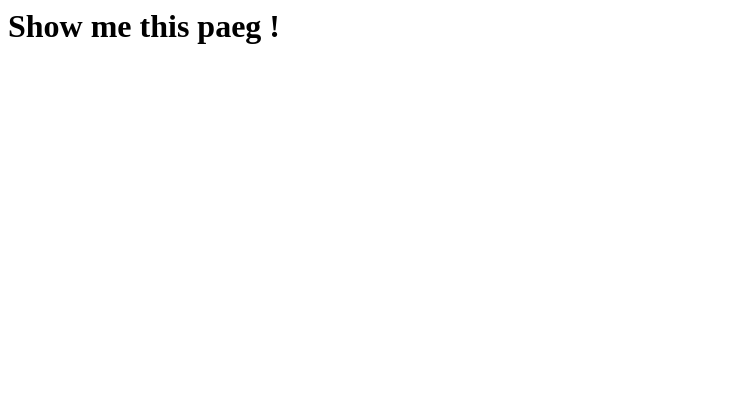
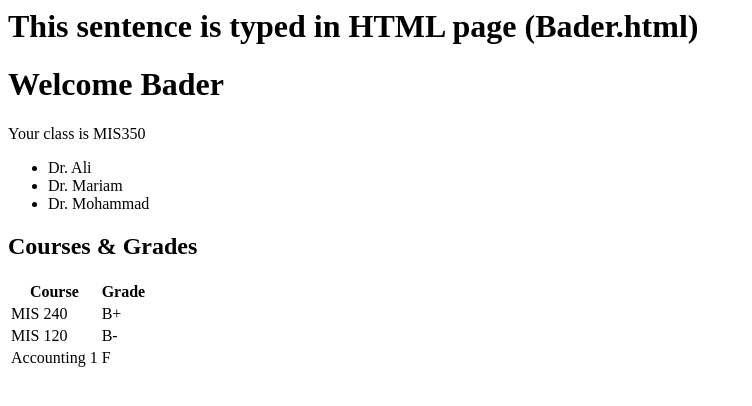
Before and after one commit to mis350/Oct26Lab, a Django app: page /lab/web/ in a window 1280 px wide. Shown: the top 406 px of the page, without its empty margins (0-752 px from the left). Run offline with Django 4.2, Linux system fonts and the light colour scheme.

Commit message:
submitting the edits

```diff
--- a/labproj/webpage/templates/Bader.html
+++ b/labproj/webpage/templates/Bader.html
@@ -1,5 +1,28 @@
 <html>
+    <body>
+        <h1> This sentence is typed in HTML page (Bader.html)   </h1>
+        <h1>Welcome {{ name }}</h1>
+        <p>Your class is {{ Classe }} </p>
+        <ul>
+            {% for professor in Professors_List %}
+            <li>{{ professor }}</li>
+            {% endfor %}
+        </ul>
 
-    <h1> Show me this paeg !  </h1>
+
+        <h2>Courses & Grades</h2>
+    <table>
+        <tr>
+            <th>Course</th>
+            <th>Grade</th>
+        </tr>
+        {% for course in Courses_Grades %}
+        <tr>
+            <td>{{course.Course}}</td>
+            <td>{{course.Grade}}</td>
+        </tr>
+        {% endfor %}
+    </table>
+    </body>
 
 </html>
--- a/labproj/webpage/views.py
+++ b/labproj/webpage/views.py
@@ -1,12 +1,17 @@
 from django.shortcuts import render
 
 # Create your views here.
+
 def webpage_view(request):
-
     context = {
-        " name " : "Bader" ,
-        " Classes" : " MIS350"
-
+        "name": "Bader",
+        "Classe": "MIS350",
+        "Professors_List": ["Dr. Ali", "Dr. Mariam", "Dr. Mohammad"],
+        "Courses_Grades": [
+            {"Course": " MIS 240", "Grade": "B+"},
+            {"Course": " MIS 120", "Grade": "B-"},
+            {"Course": " Accounting 1", "Grade": "F"}
+        ]
     }
 
-    return render (request, 'Bader.html', context)
+    return render(request, 'Bader.html', context)
```
